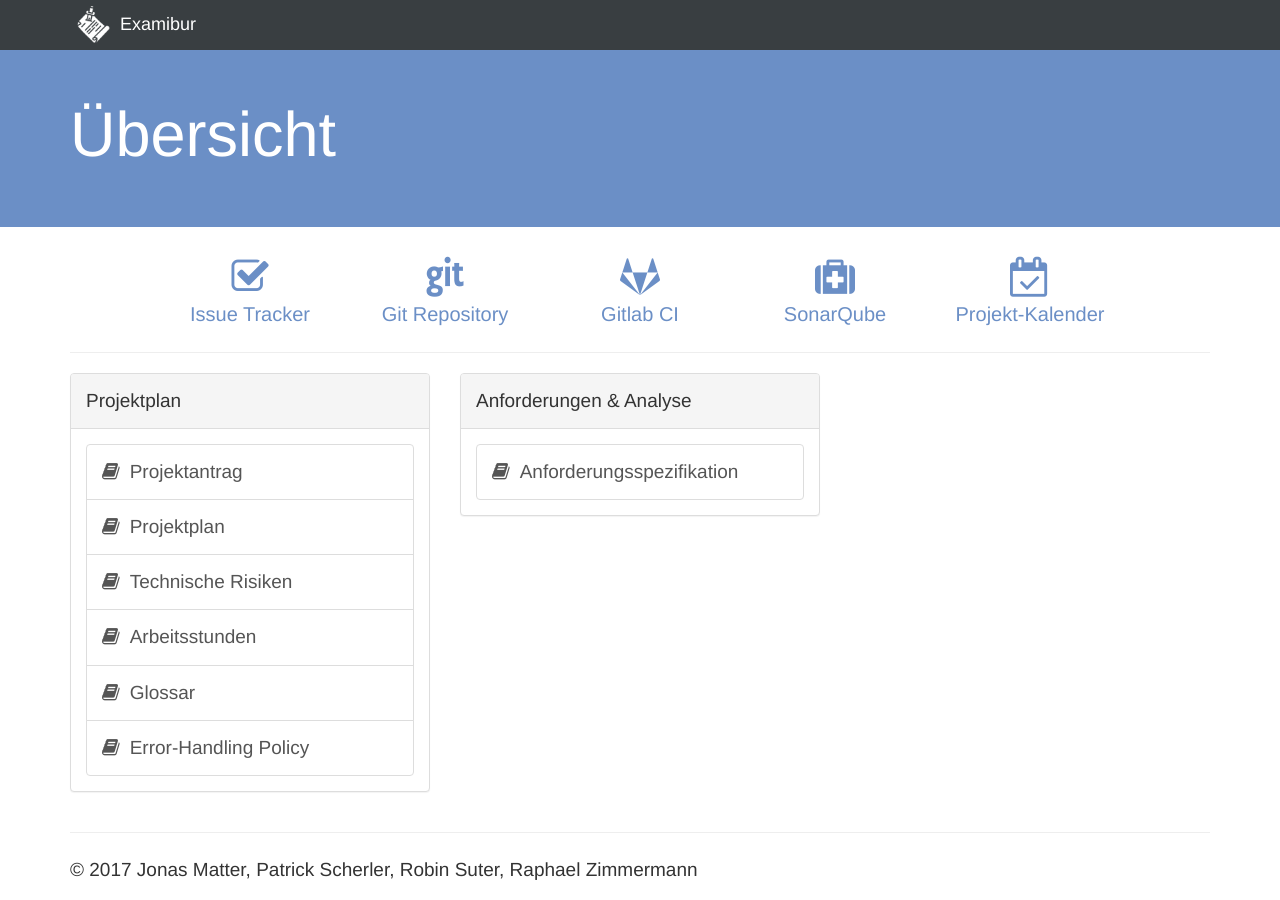
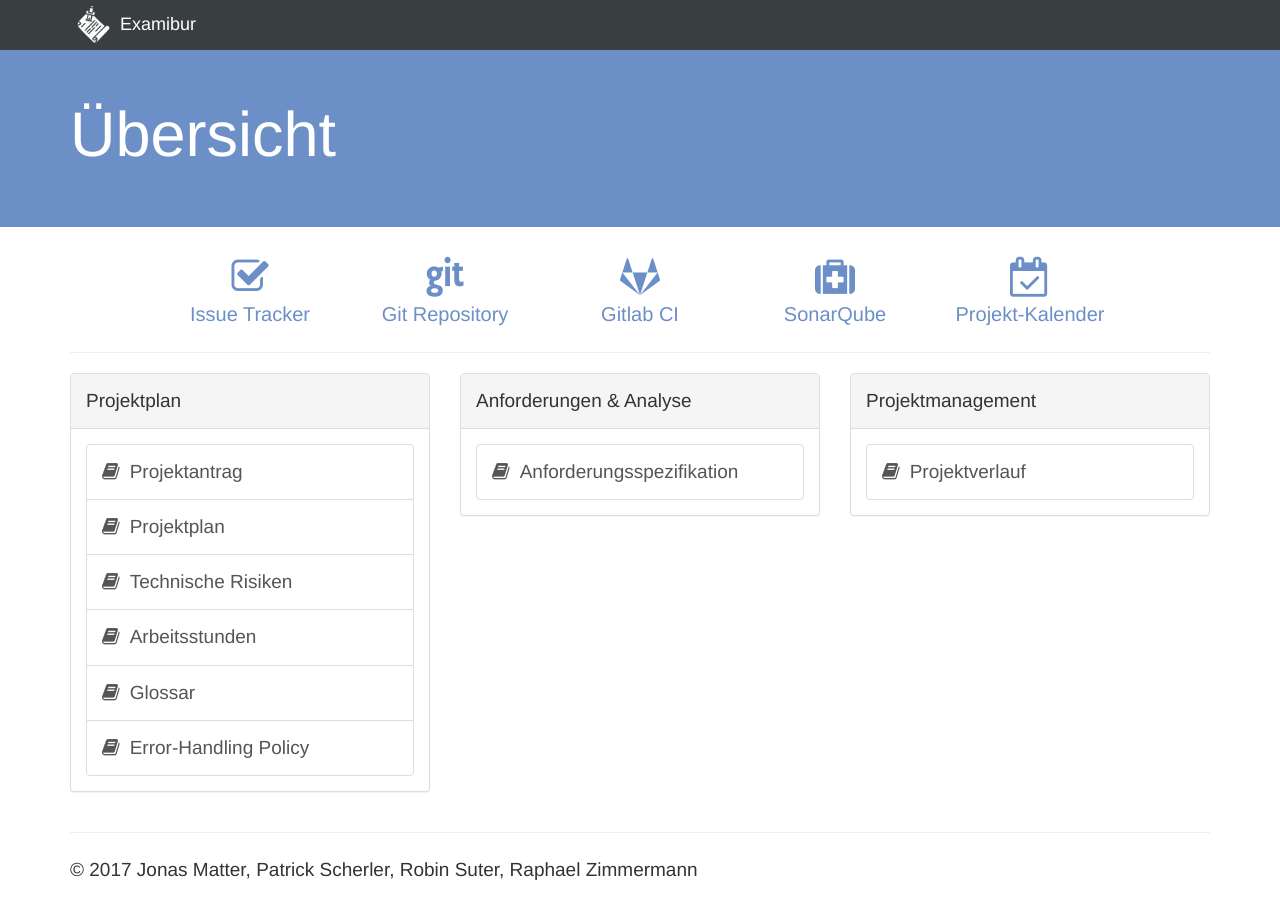
Before and after one commit to Examibur/examibur, a Jekyll site: the page built from docs/index.html, in a window 1280 px wide. Built offline with Jekyll 4.4.1, drawn with Linux system fonts in a browser that asks for light colours; nearby versions of some CDN libraries; Markdown is read by kramdown in place of the engine named in the settings.

```diff
--- a/docs/index.html
+++ b/docs/index.html
@@ -55,4 +55,12 @@ title: Übersicht
             </div>
         </div>
     </div>
+    <div class="col-md-4">
+        <div class="panel panel-default">
+            <div class="panel-heading">Projektmanagement</div>
+            <div class="panel-body">
+                <a href="projektmanagement/projektverlauf" class="list-group-item document">Projektverlauf</a>
             </div>
+        </div>
+    </div>
+  </div>
```
Also changed, not shown: docs/projektmanagement/projektverlauf.md (added, +11 -0 lines). Lines whose indentation alone changed are shown as unchanged.
